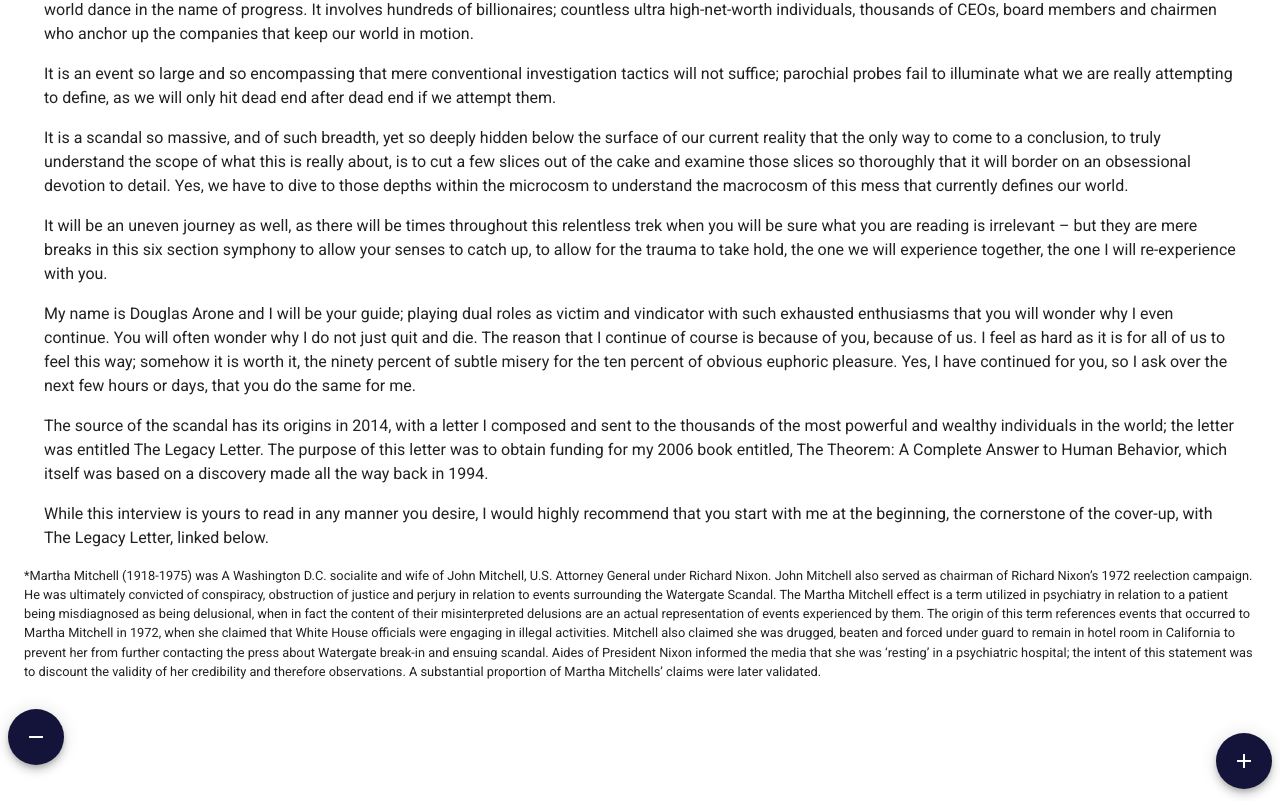
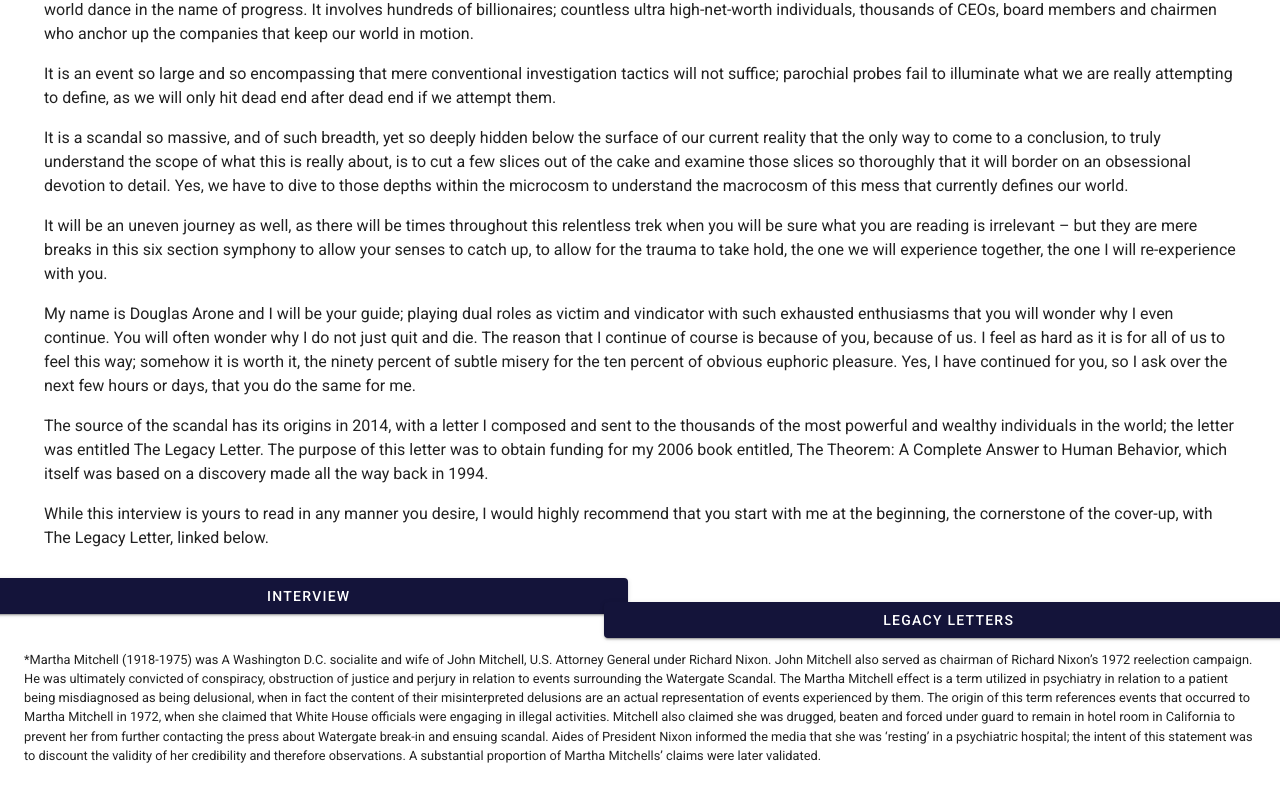
Before and after one commit to JesseStew/ode-to-martha-mitchell, a Vue app: page / in a window 1280 px wide. Shown: the part 823-1624 px from the top of the page. Built offline with nearby package versions, Linux system fonts and the light colour scheme.

Commit message:
Home vue rendering

```diff
--- a/src/components/Navigation.vue
+++ b/src/components/Navigation.vue
@@ -60,16 +60,33 @@
 				<v-col cols="12">
 					<slot></slot>
 				</v-col>
-				<v-row justify="start">
+				<v-row v-if="pages[model].title !== 'Home'" justify="start">
 					<v-btn @click="itrModel(model - 1)" class="mx-5" fab dark :color="currentColor">
 						<v-icon dark>mdi-minus</v-icon>
 					</v-btn>
 				</v-row>
-				<v-row justify="end">
+				<v-row v-if="pages[model].title !== 'Home'" justify="end">
 					<v-btn @click="itrModel(model + 1)" class="mx-5" fab dark :color="currentColor">
 						<v-icon dark>mdi-plus</v-icon>
 					</v-btn>
 				</v-row>
+
+				<v-row v-if="pages[model].title === 'Home'" justify="start">
+					<v-btn block @click="tabMethod(3)" dark :color="currentColor">
+						Interview
+						<!-- here, Going to Day1 confirm -->
+					</v-btn>
+				</v-row>
+				<v-row v-if="pages[model].title === 'Home'" justify="end">
+					<v-btn block @click="tabMethod(1)" dark :color="currentColor">
+						Legacy Letters
+					</v-btn>
+				</v-row>
+				<v-col v-if="pages[model].title === 'Home'" cols="12">
+					<p class="small-text ma-3">
+            *Martha Mitchell (1918-1975) was A Washington D.C. socialite and wife of John Mitchell, U.S. Attorney General under Richard Nixon. John Mitchell also served as chairman of Richard Nixon’s 1972 reelection campaign. He was ultimately convicted of conspiracy, obstruction of justice and perjury in relation to events surrounding the Watergate Scandal. The Martha Mitchell effect is a term utilized in psychiatry in relation to a patient being misdiagnosed as being delusional, when in fact the content of their misinterpreted delusions are an actual representation of events experienced by them. The origin of this term references events that occurred to Martha Mitchell in 1972, when she claimed that White House officials were engaging in illegal activities. Mitchell also claimed she was drugged, beaten and forced under guard to remain in hotel room in California to prevent her from further contacting the press about Watergate break-in and ensuing scandal. Aides of President Nixon informed the media that she was ‘resting’ in a psychiatric hospital; the intent of this statement was to discount the validity of her credibility and therefore observations. A substantial proportion of Martha Mitchells’ claims were later validated.
+          </p>
+				</v-col>
 			</v-row>
 		</v-container>
 	</div>
@@ -136,6 +153,7 @@ export default {
 	},
 	watch: {
 		model: function (val) {
+			window.scrollTo(0,0)
 			let page = this.$_.find(this.pages, { 'index': val })
 			if (this.$route.path !== page.path) {
 				this.$router.push({ path: page.path })
--- a/src/views/Home.vue
+++ b/src/views/Home.vue
@@ -38,12 +38,6 @@
           <p class="px-5">
           While this interview is yours to read in any manner you desire, I would highly recommend that you start with me at the beginning, the cornerstone of the cover-up, with The Legacy Letter, linked below.
           </p>
-          <!-- large link to interview -->
-          <!-- split the screen -->
-          <!-- large link to legacy letter -->
-          <p class="small-text">
-            *Martha Mitchell (1918-1975) was A Washington D.C. socialite and wife of John Mitchell, U.S. Attorney General under Richard Nixon. John Mitchell also served as chairman of Richard Nixon’s 1972 reelection campaign. He was ultimately convicted of conspiracy, obstruction of justice and perjury in relation to events surrounding the Watergate Scandal. The Martha Mitchell effect is a term utilized in psychiatry in relation to a patient being misdiagnosed as being delusional, when in fact the content of their misinterpreted delusions are an actual representation of events experienced by them. The origin of this term references events that occurred to Martha Mitchell in 1972, when she claimed that White House officials were engaging in illegal activities. Mitchell also claimed she was drugged, beaten and forced under guard to remain in hotel room in California to prevent her from further contacting the press about Watergate break-in and ensuing scandal. Aides of President Nixon informed the media that she was ‘resting’ in a psychiatric hospital; the intent of this statement was to discount the validity of her credibility and therefore observations. A substantial proportion of Martha Mitchells’ claims were later validated.
-          </p>
         </v-col>
       </v-row>
     </v-container>
```
